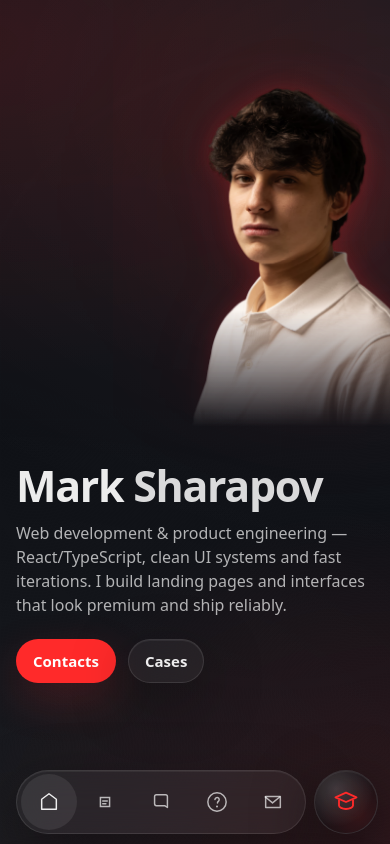
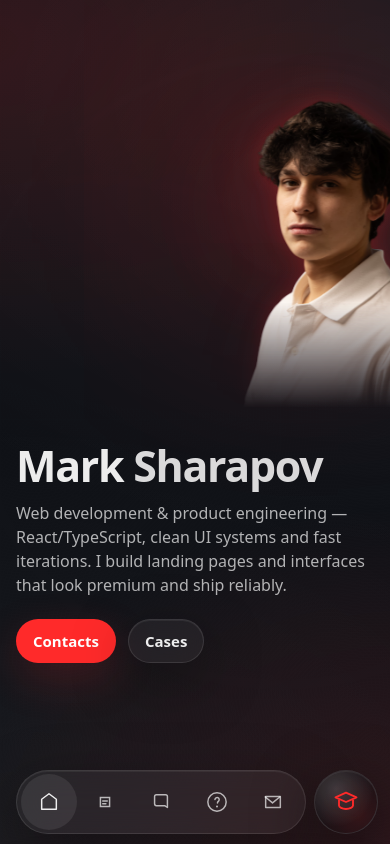
Before and after one commit to MaRkS1234567/MySite-web, a React (Vite) app: page /dev in a window 390 px wide. Shown: the top 844 px of the page. Built offline with nearby package versions, Linux system fonts and the light colour scheme.

Commit message:
fix(hero): fix button hover styles, adjust mobile photo sizing

```diff
--- a/src/pages/DevPage/sections/DevHero/DevHero.module.scss
+++ b/src/pages/DevPage/sections/DevHero/DevHero.module.scss
@@ -373,12 +373,12 @@
   .photo {
     -webkit-mask-size: 100% 100%;
     mask-size: 100% 100%;
-    width: 160vw;
+    width: 145vw;
     max-width: none;
     margin: 0;
     position: relative;
     left: 50%;
-    transform: translateX(-62%) translateZ(0);
+    transform: translateX(-50%) translateZ(0);
     display: block;
     /* contour glow along the silhouette outline */
     filter:
--- a/src/pages/TutorPage/sections/TutorHero/TutorHero.module.scss
+++ b/src/pages/TutorPage/sections/TutorHero/TutorHero.module.scss
@@ -374,12 +374,12 @@
   .photo {
     -webkit-mask-size: 100% 100%;
     mask-size: 100% 100%;
-    width: 160vw;
+    width: 152vw;
     max-width: none;
     margin: 0;
     position: relative;
     left: 50%;
-    transform: translateX(-58%) translateZ(0);
+    transform: translateX(-55%) translateZ(0);
     display: block;
     /* contour glow along the silhouette outline */
     filter:
```
